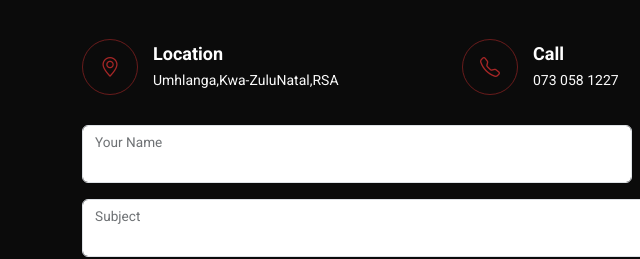
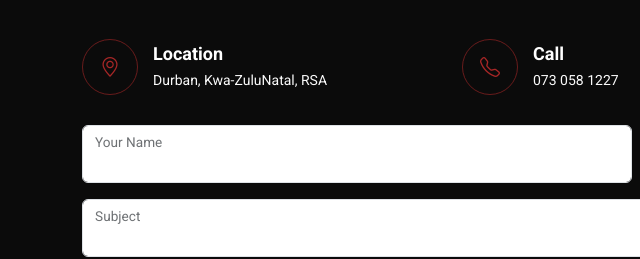
Before and after one commit to ShivanSingh17/WebWithShiv, a plain HTML site: page contact.html in a window 1280 px wide. Shown: the part 501-760 px from the top of the page, 0-640 px from the left. Drawn offline with Linux system fonts and the light colour scheme.

Commit message:
Update contact.html

```diff
--- a/contact.html
+++ b/contact.html
@@ -112,7 +112,7 @@
                 <i class="bi bi-geo-alt flex-shrink-0"></i>
                 <div>
                   <h3>Location</h3>
-                  <p>Umhlanga,Kwa-ZuluNatal,RSA</p>
+                  <p>Durban, Kwa-ZuluNatal, RSA</p>
                 </div>
               </div>
             </div><!-- End Info Item -->
```
